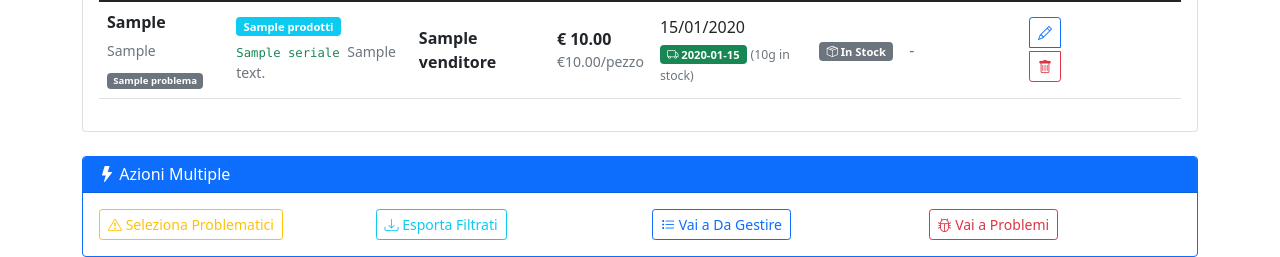
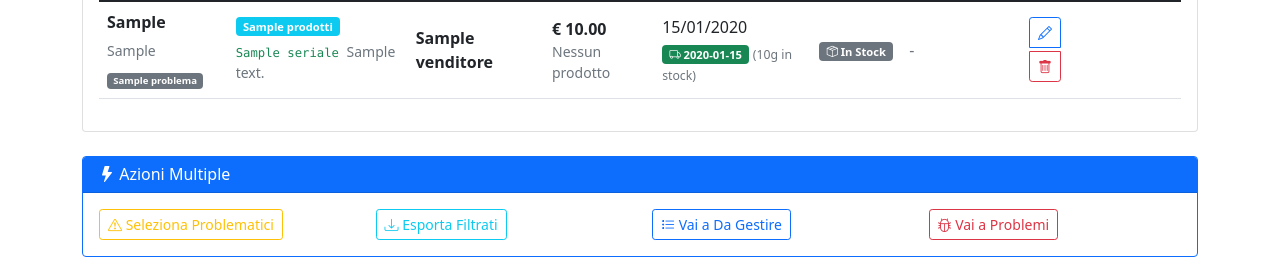
Before and after one commit to matteoarelli/gestionale-materiali, a FastAPI app: template app/templates/acquisti.html in a window 1280 px wide. Shown: the part 603-860 px from the top of the page. Run offline with FastAPI, Linux system fonts and the light colour scheme; the template is opened without the code that fills it: most values are stand-ins (such as "Sample title", 1, 10 or a date in 2020); some libraries are stand-ins or nearby versions.

Commit message:
Fix divisione per zero in template acquisti.html

```diff
--- a/app/templates/acquisti.html
+++ b/app/templates/acquisti.html
@@ -210,7 +210,11 @@
                                 </small>
                             {% endif %}
                             <div class="small text-muted">
-                                €{{ "%.2f"|format(acquisto.costo_totale / acquisto.numero_prodotti) }}/pezzo
+                                {% if acquisto.numero_prodotti > 0 %}
+    €{{ "%.2f"|format(acquisto.costo_totale / acquisto.numero_prodotti) }}/pezzo
+{% else %}
+    Nessun prodotto
+{% endif %}
                             </div>
                         </td>
 
```
